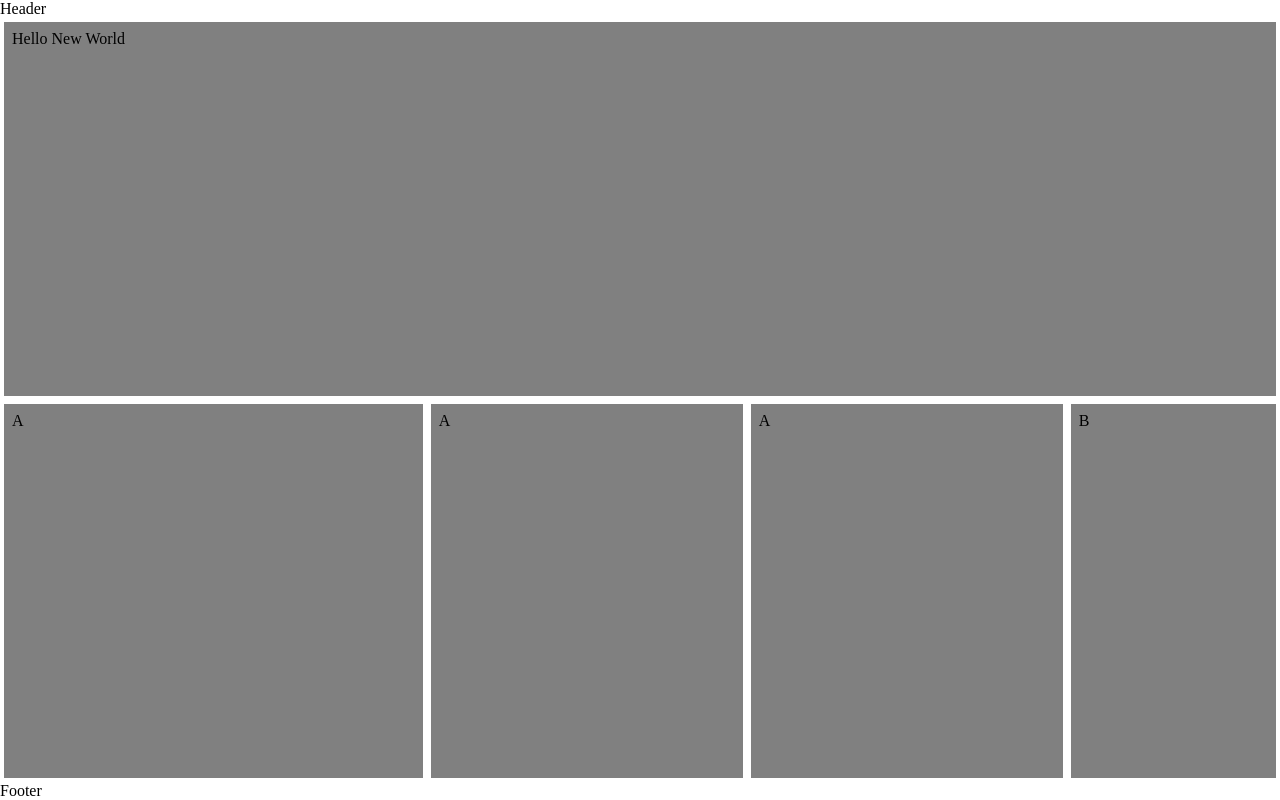
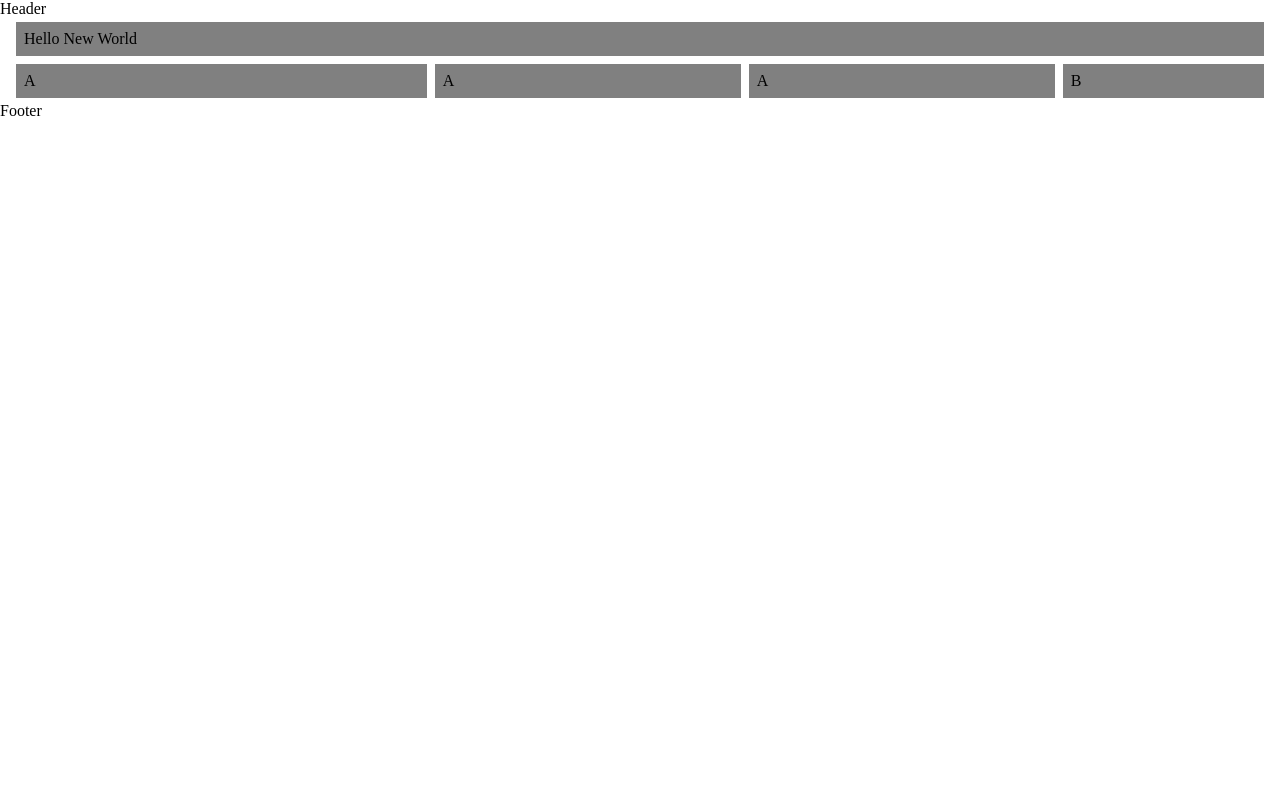
Before and after one commit to cirothedesertwind/centurion, a website: page app/index.html in a window 1280 px wide. Drawn offline with nearby package versions, Linux system fonts and the light colour scheme; files that its build step writes are made by us from their sources.

Commit message:
remove sticky footer as it is not explicitly related to the grid

```diff
--- a/app/styles/main.scss
+++ b/app/styles/main.scss
@@ -4,18 +4,15 @@
 @import 'reset';
 
 $padding: 0.5em;
-$border:  4px;
-
-body {
-  display: flex;
-  min-height: 100vh;
-  flex-direction: column;
-}
+$border: 4px solid #FFF;
 
 [data-centurion] {
-  flex: 1;
   display: flex;
   flex-direction: column;
+  padding-left: $padding;
+  padding-right: $padding;
+  border-left: $border;
+  border-right: $border;
 }
 
 [data-cc] {
@@ -30,6 +27,6 @@ body {
         min-width: 200px;
         background: grey;
         padding: $padding;
-        border: $border solid #FFF;
+        border: $border;
     }
 }
```
